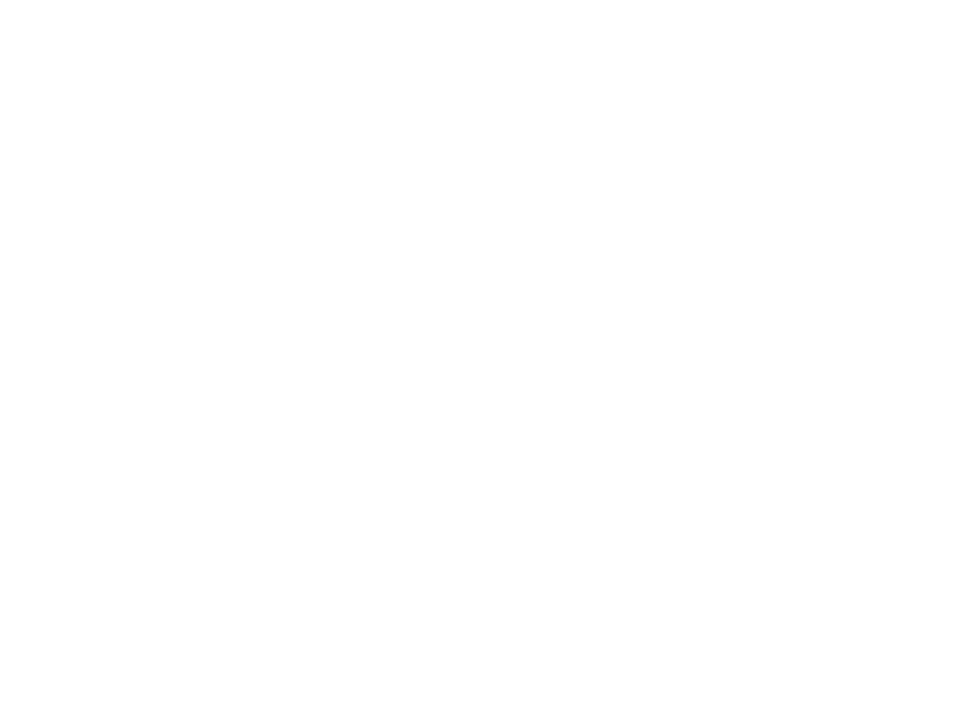
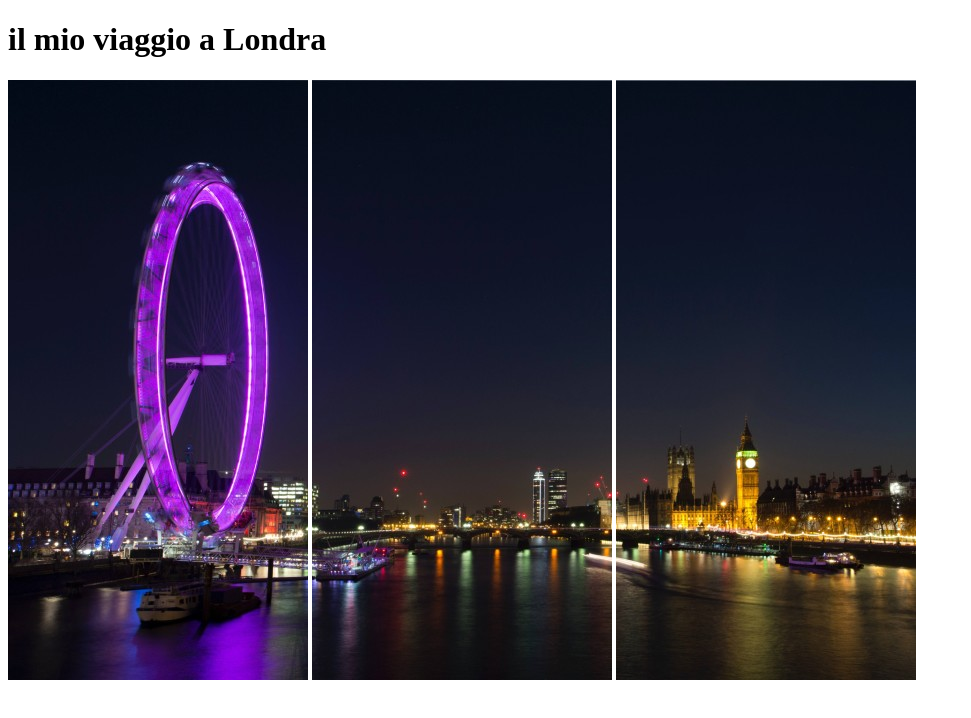
Before and after one commit to GiuseppeIndomenico/html-london-trip, a plain HTML site: page index.html in a window 1280 px wide. Shown: the whole page, without its empty margins (0-971 px from the left). Drawn offline with Linux system fonts and the light colour scheme.

Commit message:
aggiunta cartella img e add img nell header

```diff
--- a/index.html
+++ b/index.html
@@ -4,11 +4,16 @@
     <meta charset="UTF-8">
     <meta http-equiv="X-UA-Compatible" content="IE=edge">
     <meta name="viewport" content="width=device-width, initial-scale=1.0">
-    <title>Document</title>
+    <title>Viaggio a Londra</title>
 </head>
 <body>
-
-    <header></header>
+    <!--Inizio header-->
+    <header>
+        <h1>il mio viaggio a Londra</h1>
+        <img src="img/pexels-bill-emrich-230794-0.jpg" alt="">
+        <img src="img/pexels-bill-emrich-230794-1.jpg" alt="">
+        <img src="img/pexels-bill-emrich-230794-2.jpg" alt="">
+    </header>
 
 </body>
 </html>
```
Also changed, not shown: img/london_1.jpg (added), img/london_2.jpg (added), img/pexels-bill-emrich-230794-0.jpg (added), img/pexels-bill-emrich-230794-1.jpg (added), img/pexels-bill-emrich-230794-2.jpg (added).
